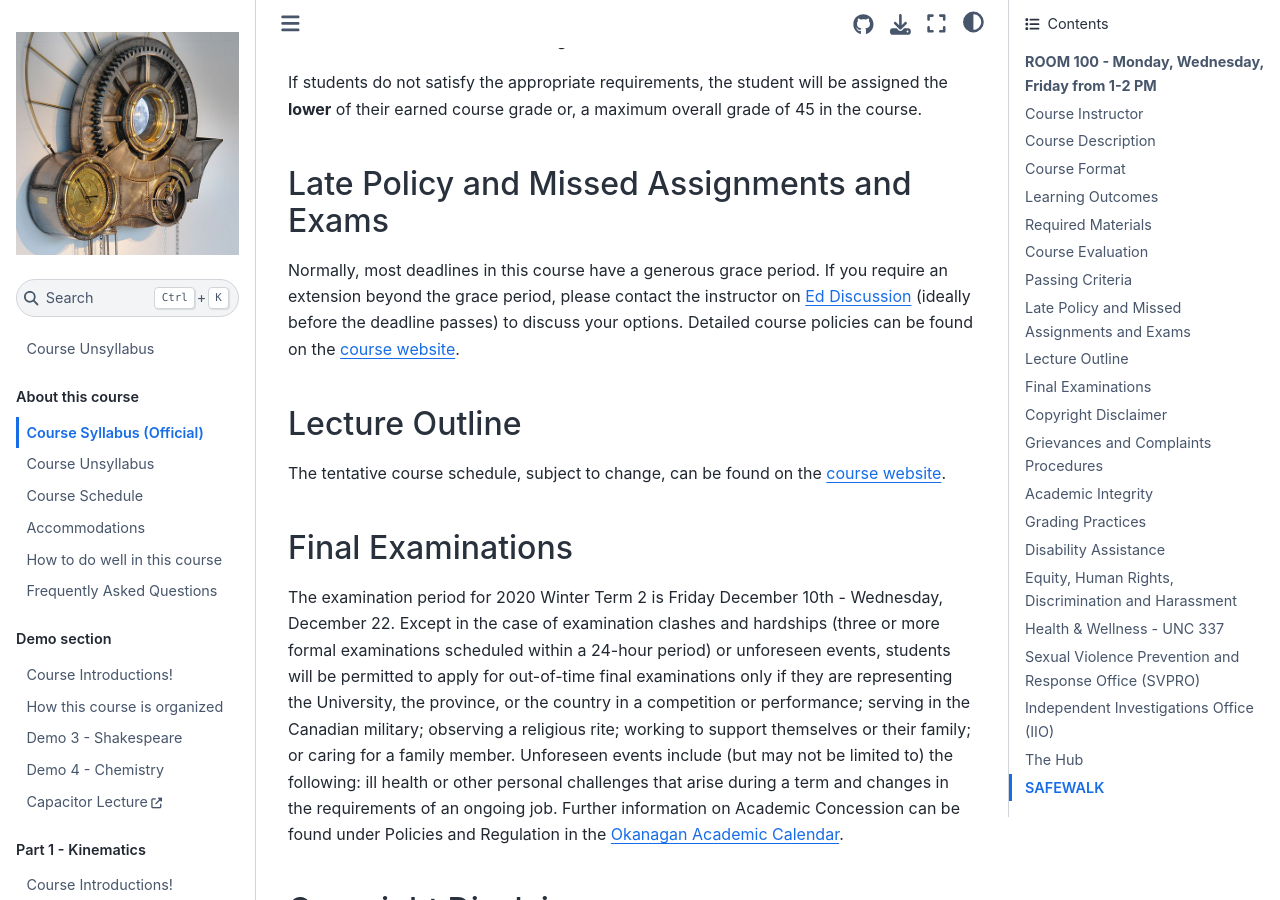
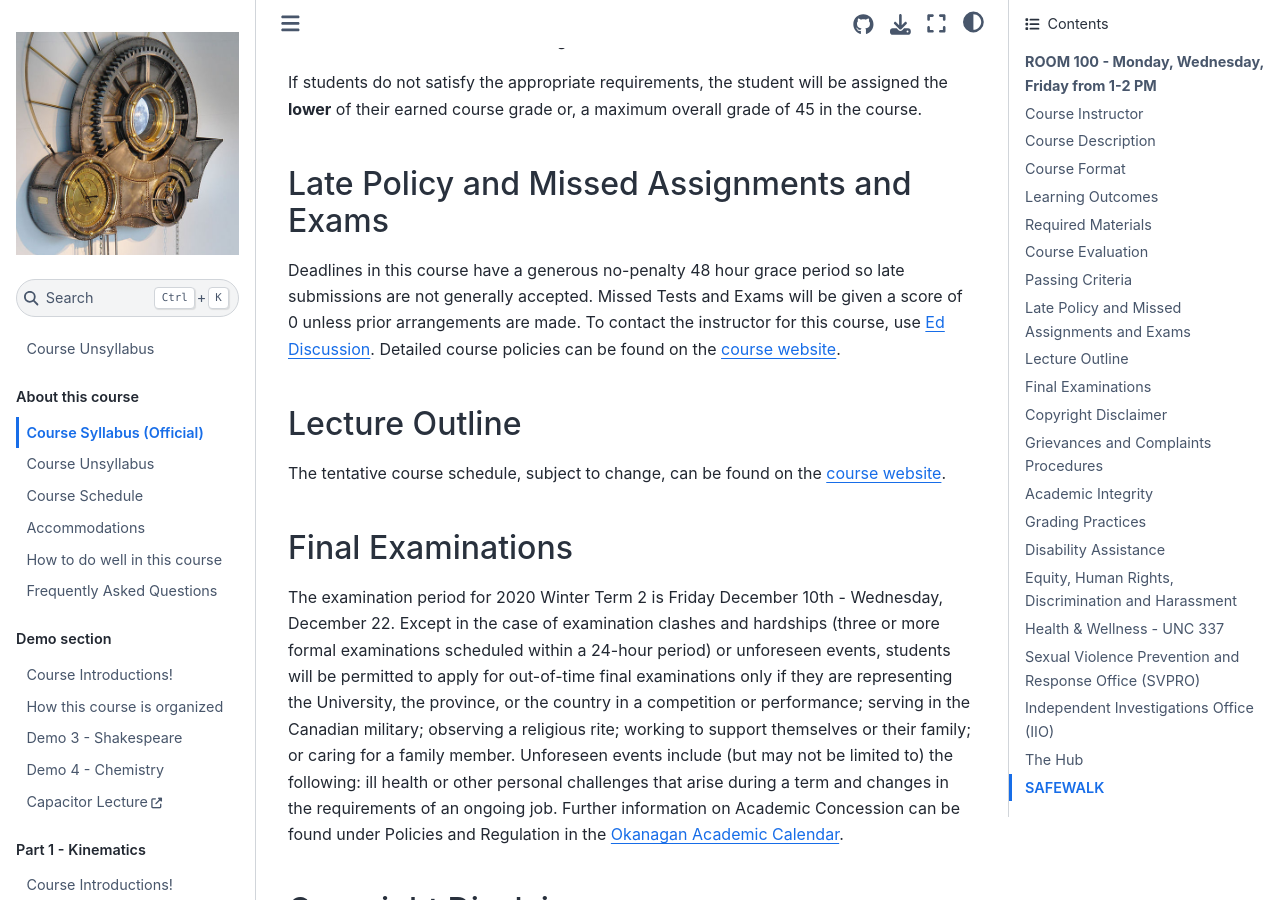
Before and after one commit to firasm/jupyterbook_course_template, a Jupyter Book: the page built from about/syllabus.md, in a window 1280 px wide and 900 px high, scrolled down 2743 px. Built offline with Jupyter Book 1.0.4 settings and Sphinx 7.4.7 and the Sphinx Book theme 1.1.4, drawn with Linux system fonts in a browser that asks for light colours; pages that are not in the unit, such as notebooks, are missing from menus.

Commit message:
make edits based on Ramon's feedback

```diff
--- a/about/syllabus.md
+++ b/about/syllabus.md
@@ -65,8 +65,9 @@ Resources and materials for this course can be found on the {{ '[course website]
 
 ## Late Policy and Missed Assignments and Exams
 
-Normally, most deadlines in this course have a generous grace period.
-If you require an extension beyond the grace period, please contact the instructor on {{ FORUM_LINK }} (ideally before the deadline passes) to discuss your options.
+Deadlines in this course have a generous no-penalty {{ GRACE_PERIOD }} grace period so late submissions are not generally accepted.
+Missed Tests and Exams will be given a score of 0 unless prior arrangements are made.
+To contact the instructor for this course, use {{ FORUM_LINK }}.
 Detailed course policies can be found on the {{ '[course website]({link})'.format(link=CANVAS_LINK.replace('CANVAS_ID',CANVAS_ID))}}.
 
 ## Lecture Outline
```
Also changed, not shown: about/syllabus_bits/grading_practices_detailed.md (+3 -3 lines), about/syllabus_bits/grading_practices_simple.md (+7 -5 lines), about/unsyllabus.md (+7 -6 lines).
